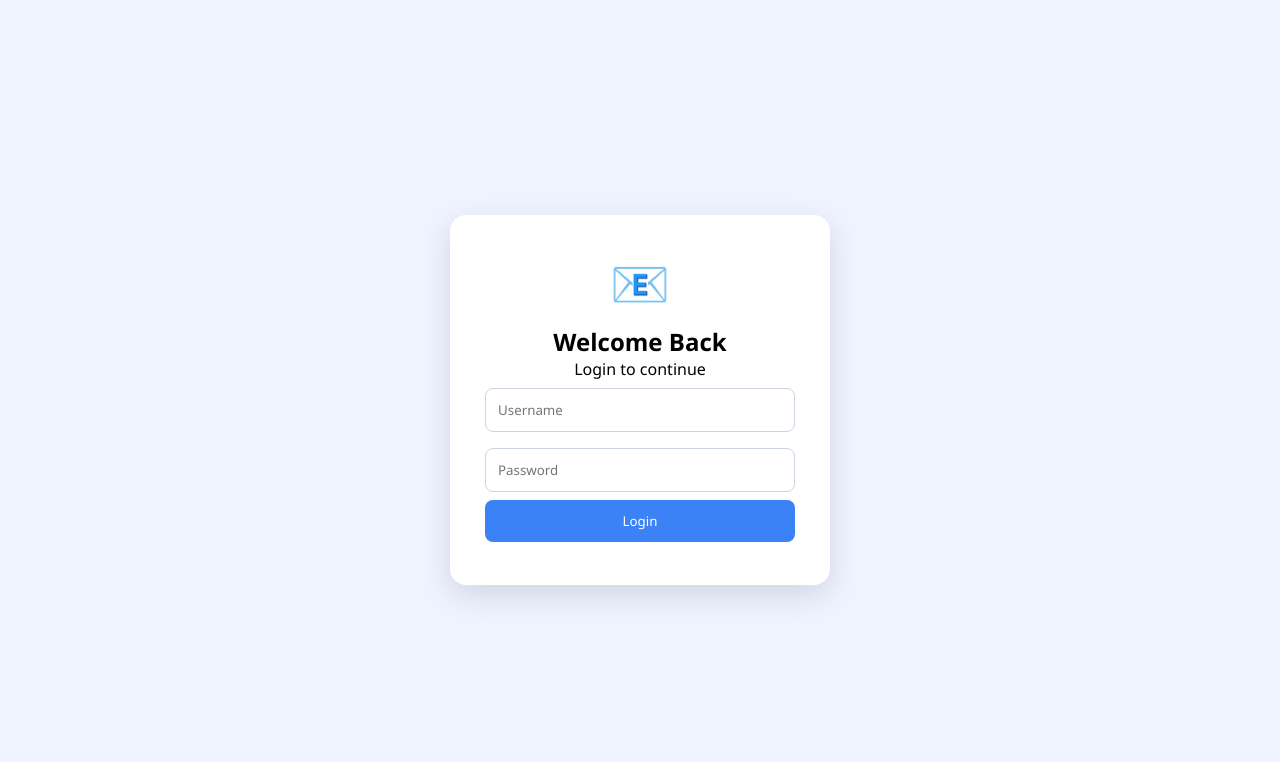
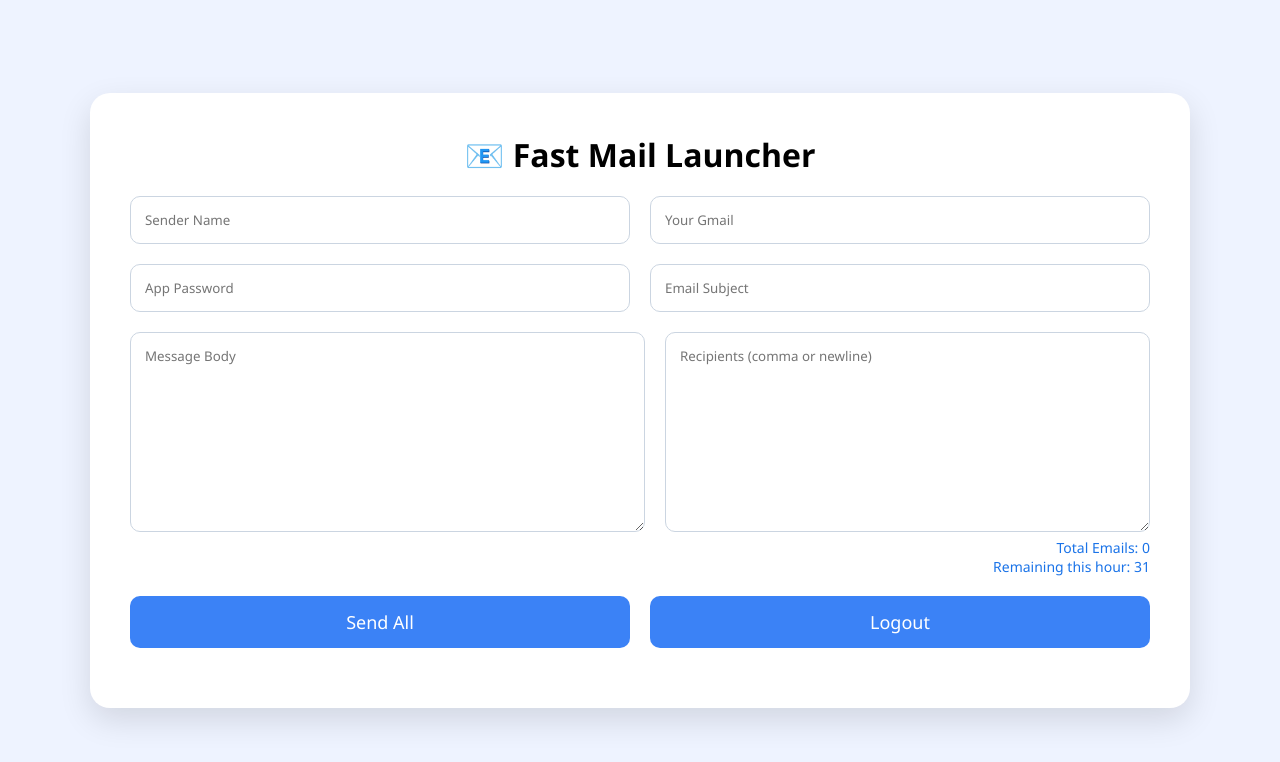
Before and after one commit to email-maker/nikki-pooja-i10-car, a website: page public/login.html in a window 1280 px wide. Drawn offline with Linux system fonts and the light colour scheme.

Commit message:
Update login.html

```diff
--- a/public/login.html
+++ b/public/login.html
@@ -2,35 +2,44 @@
 <html>
 <head>
   <meta charset="UTF-8">
-  <title>Login — Fast Mail Launcher</title>
+  <title>Fast Mail Launcher</title>
   <link rel="stylesheet" href="style.css">
 </head>
 <body>
-  <div class="login-card">
-    <div class="login-logo">📧</div>
-    <h2>Welcome Back</h2>
-    <p class="subtitle">Login to continue</p>
 
-    <input id="username" placeholder="Username">
-    <input id="password" type="password" placeholder="Password">
-    <button id="loginBtn">Login</button>
+<div class="container">
+  <h2>📧 Fast Mail Launcher</h2>
 
-    <p id="loginStatus"></p>
+  <div class="row">
+    <input id="senderName" placeholder="Sender Name">
+    <input id="email" placeholder="Your Gmail">
   </div>
 
-  <script>
-    loginBtn.addEventListener("click", () => {
-      fetch("/login", {
-        method: "POST",
-        headers: {"Content-Type":"application/json"},
-        body: JSON.stringify({
-          username: username.value.trim(),
-          password: password.value.trim()
-        })
-      })
-      .then(r => r.json())
-      .then(d => d.success ? location.href="/launcher" : loginStatus.innerText=d.message);
-    });
-  </script>
+  <div class="row">
+    <input id="pass" type="password" placeholder="App Password">
+    <input id="subject" placeholder="Email Subject">
+  </div>
+
+  <div class="row landscape-row">
+    <textarea id="message" class="bigbox" placeholder="Message Body"></textarea>
+
+    <div class="recipient-box">
+      <textarea id="recipients" class="bigbox" placeholder="Recipients (comma or newline)"></textarea>
+      <div class="small-info">
+        <span id="emailCount">Total Emails: 0</span><br>
+        <span id="remainingCount">Remaining this hour: 31</span>
+      </div>
+    </div>
+  </div>
+
+  <div class="row">
+    <button id="sendBtn">Send All</button>
+    <button id="logoutBtn">Logout</button>
+  </div>
+
+  <p id="statusMessage"></p>
+</div>
+
+<script src="script.js"></script>
 </body>
 </html>
```
